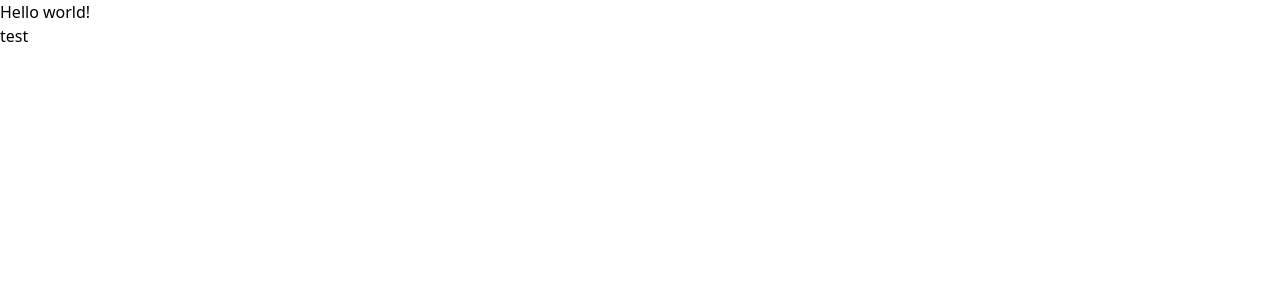
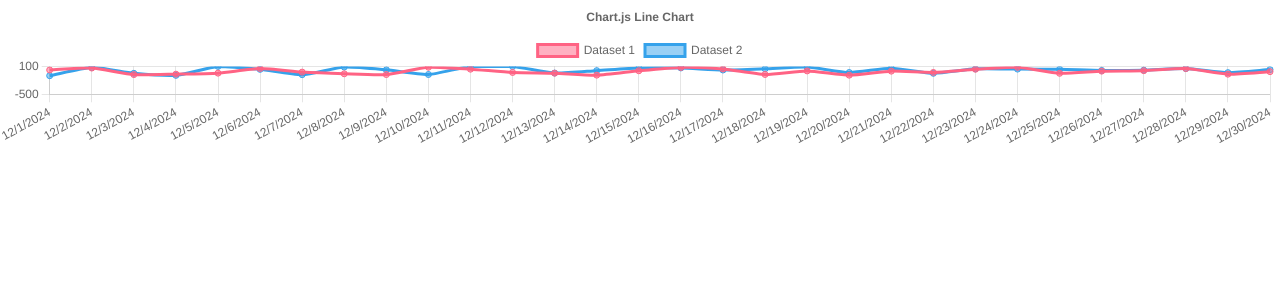
Before and after one commit to BartyDash/bambu_status, a React (Vite) app: page / in a window 1280 px wide. Shown: the top 300 px of the page. Built offline with nearby package versions, Linux system fonts and the light colour scheme.

Commit message:
charts testing

```diff
--- a/package.json
+++ b/package.json
@@ -10,7 +10,10 @@
     "preview": "vite preview"
   },
   "dependencies": {
+    "chart.js": "^4.4.7",
+    "faker": "^5.5.3",
     "react": "^18.3.1",
+    "react-chartjs-2": "^5.2.0",
     "react-dom": "^18.3.1"
   },
   "devDependencies": {
--- a/src/App.jsx
+++ b/src/App.jsx
@@ -2,15 +2,92 @@ import { useState } from 'react'
 import reactLogo from './assets/react.svg'
 import viteLogo from '/vite.svg'
 
+import {
+  Chart as ChartJS,
+  CategoryScale,
+  LinearScale,
+  PointElement,
+  LineElement,
+  Title,
+  Tooltip,
+  Legend
+ } from 'chart.js/auto'
+import { Line } from "react-chartjs-2"
+import faker from 'faker'
+
 function App() {
-  const [count, setCount] = useState(0)
+  ChartJS.register(
+    CategoryScale,
+    LinearScale,
+    PointElement,
+    LineElement,
+    Title,
+    Tooltip,
+    Legend
+  );
+
+const options = {
+  responsive: true,
+  maintainAspectRatio: false,
+  // aspectRatio: 1,
+  plugins: {
+    legend: {
+      position: 'top',
+    },
+    title: {
+      display: true,
+      text: 'Chart.js Line Chart',
+    },
+  },
+  tension: 0.2,
+  scales: {
+    y: {
+      beginAtZero: true,
+      max: 100,
+      type: 'linear',
+    },
+  },
+  // animations: {
+  //   tension: {
+  //     duration: 1000,
+  //     easing: 'linear',
+  //     from: 1,
+  //     to: 0,
+  //     loop: true
+  //   }
+  // },
+};
+
+// const labels = ['January', 'February', 'March', 'April', 'May', 'June', 'July'];
+const labels = Array.from({ length: 30 }, (_, i) => {
+  const date = new Date();
+  date.setDate(date.getDate() - i);
+  return date.toLocaleDateString();
+}).reverse();
+
+const data = {
+  labels,
+  datasets: [
+    {
+      label: 'Dataset 1',
+      data: labels.map(() => faker.datatype.number({ min: -100, max: 100 })),
+      borderColor: 'rgb(255, 99, 132)',
+      backgroundColor: 'rgba(255, 99, 132, 0.5)',
+    },
+    {
+      label: 'Dataset 2',
+      data: labels.map(() => faker.datatype.number({ min: -100, max: 100 })),
+      borderColor: 'rgb(53, 162, 235)',
+      backgroundColor: 'rgba(53, 162, 235, 0.5)',
+    },
+  ],
+};
 
   return (
     <>
-      <h1 className="text-3xl font-bold underline">
-        Hello world!
-      </h1>
-      <p>test</p>
+      <div className='p-[60px] h-96'>
+        <Line className='' options={options} data={data} />
+      </div>
     </>
   )
 }
```
Also changed, not shown: 1 other file (tests, documents, lock files or other folders).
